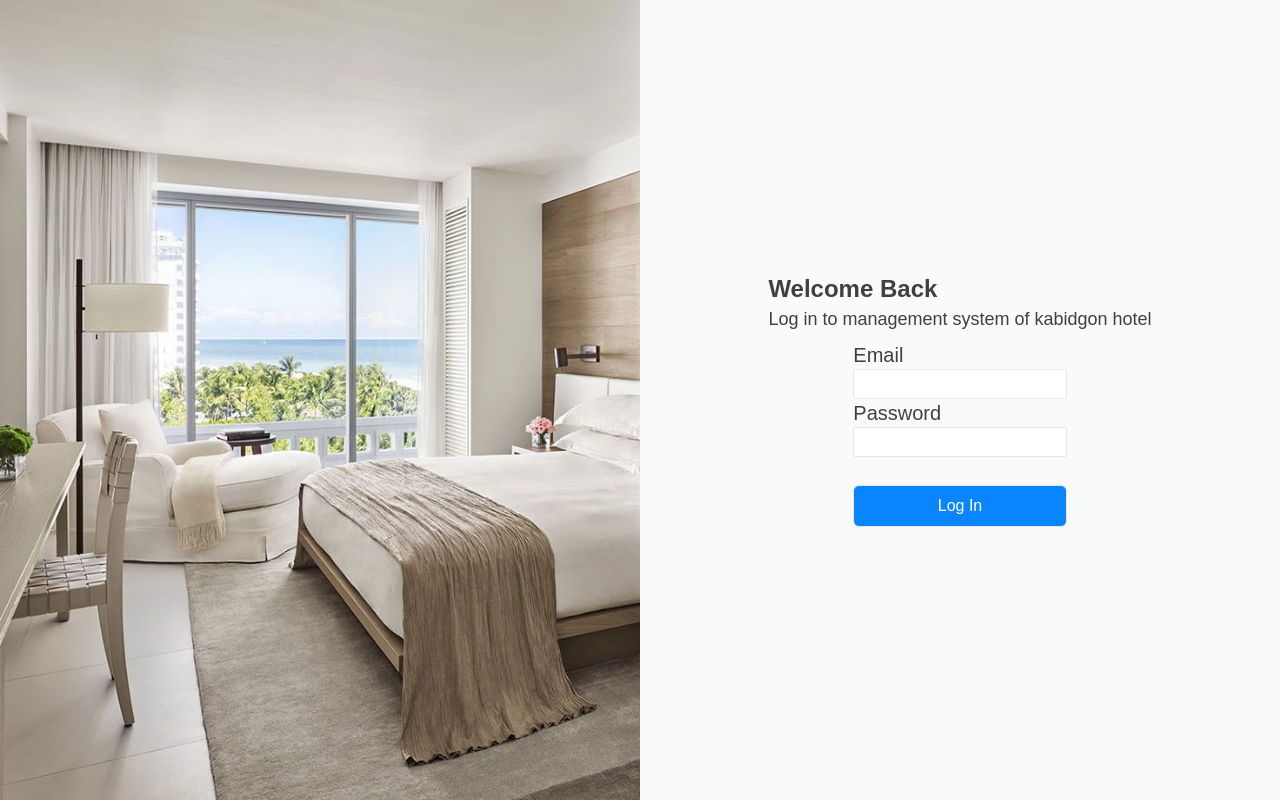
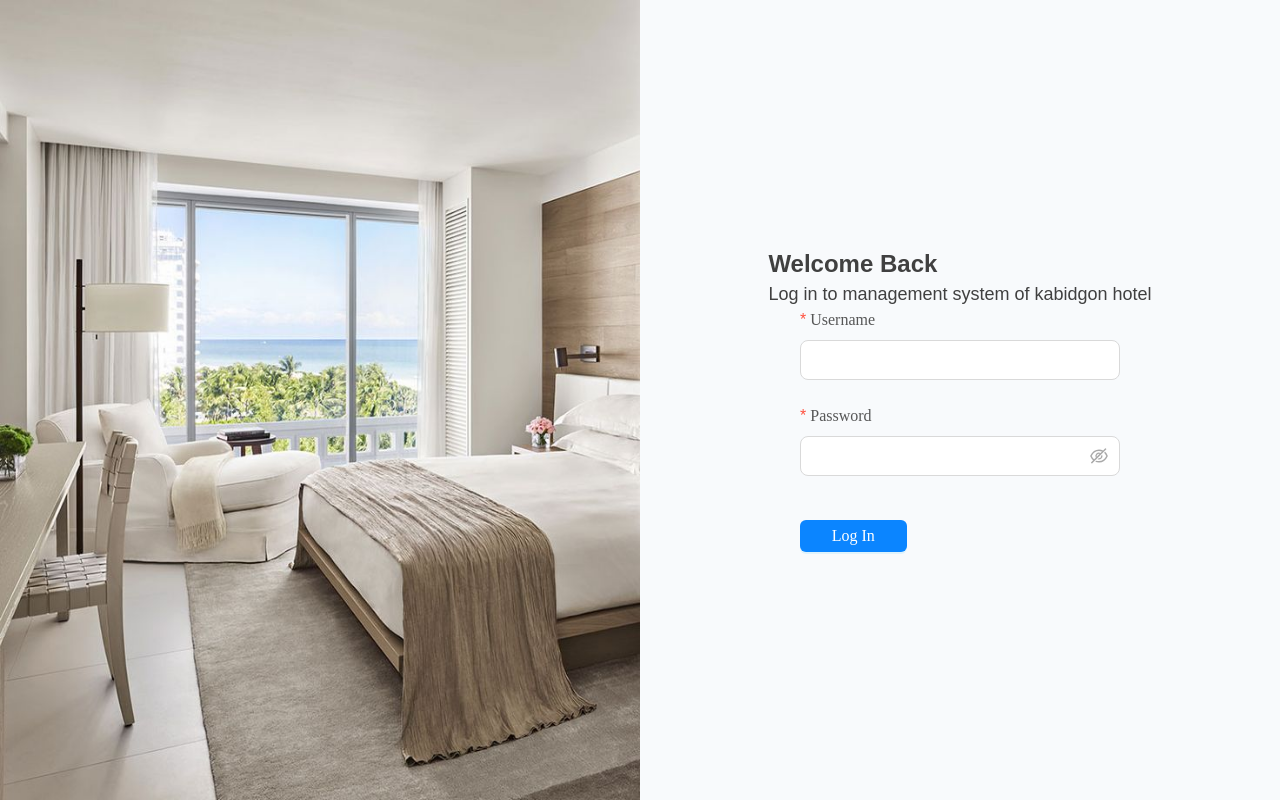
Before and after one commit to ChaiyapatOam/CPE241-FinalProject-Web, a React (Vite) app: page / in a window 1280 px wide. Built offline with nearby package versions, Linux system fonts and the light colour scheme; a web font is replaced by a local one.

Commit message:
feat: authContext & Loading

```diff
--- a/src/App.tsx
+++ b/src/App.tsx
@@ -21,10 +21,12 @@ import Dashboard from './pages/manager/Dashboard'
 import StaffAllService from './pages/staff/allService'
 import StaffHistoryBooking from './pages/staff/historyBooking'
 import ReceptAddServiceRoom from './pages/reception/addServiceRoom'
+import { AuthProvider } from './context/AuthContext'
 
 const App = () => {
   return (
     <Router>
+      <AuthProvider>
         <ConfigProvider theme={theme}>
           <main className="font-IBM bg-slate-50 text-dark-gray min-h-dvh">
             <Routes>
@@ -32,6 +34,7 @@ const App = () => {
 
               <Route path="staff" element={<StaffLayout />}>
                 <Route index element={<Navigate replace to="/staff/avaliable" />} />
+                <Route path="service-booking" element={<StaffRoomType />} />
                 <Route path="roomtype" element={<StaffRoomType />} />
                 <Route path="promotion" element={<StaffPromotion />} />
                 <Route path="all-service" element={<StaffAllService />} />
@@ -65,6 +68,7 @@ const App = () => {
             </Routes>
           </main>
         </ConfigProvider>
+      </AuthProvider>
     </Router>
   )
 }
--- /dev/null
+++ b/src/components/Loading/index.tsx
@@ -0,0 +1,14 @@
+const Loading = () => {
+  return (
+    <div className="flex h-screen">
+      <div className="m-auto">
+        <div className="flex gap-2">
+          <div className="w-5 h-5 rounded-full animate-bounce [animation-delay:-0.3s] bg-primary-blue"></div>
+          <div className="w-5 h-5 rounded-full animate-bounce [animation-delay:-0.15s] bg-primary-blue"></div>
+          <div className="w-5 h-5 rounded-full animate-bounce  bg-primary-blue"></div>
+        </div>
+      </div>
+    </div>
+  )
+}
+export default Loading
--- /dev/null
+++ b/src/context/AuthContext.tsx
@@ -0,0 +1,98 @@
+import { createContext, useCallback, useContext, useEffect, useMemo, useState } from 'react'
+// import { axiosInstance } from '../Axios'
+import { useNavigate } from 'react-router-dom'
+import Loading from '@/components/Loading'
+
+type User = {
+  userName: string
+  email: string
+  role: string
+}
+
+export interface AuthContextValue {
+  user: User
+  isAuthen: boolean
+  // login: () => Promise<void>;
+  logout: () => void
+}
+
+type AuthProviderProps = {
+  children: React.JSX.Element | React.JSX.Element[]
+}
+
+const AuthContext = createContext<AuthContextValue>({} as AuthContextValue)
+
+export const AuthProvider = ({ children }: AuthProviderProps) => {
+  const [isAuthen, setIsAuthen] = useState(false)
+  const [loading, setLoading] = useState(true)
+  const [user, setUser] = useState<User>({ email: '', userName: '', role: '' })
+  const navigate = useNavigate()
+
+  // const login = async () => {
+  //   try {
+  //     const res = await axiosInstance.post("/api/auth/google");
+  //     // console.log(res)
+
+  //     if (res.status === 200) {
+  //       setIsAuthen(true);
+  //       MySwal.fire({
+  //         icon: "success",
+  //         title: "เข้าสู่ระบบสำเร็จ",
+  //         timer: 1500,
+  //       });
+  //       navigate("/home");
+  //     }
+  //   } catch (error) {
+  //     // console.log(error)
+  //     MySwal.fire({
+  //       icon: "error",
+  //       title: "เกิดข้อผิดพลาด!",
+  //       text: "ชื่อผู้ใช้หรือรหัสผ่านไม่ถูกต้อง",
+  //       timer: 1500,
+  //     });
+  //   }
+  // };
+
+  const logout = async () => {
+    // await axiosInstance.post('/api/users/logout')
+    navigate('/')
+    setIsAuthen(false)
+  }
+
+  const handleLogin = useCallback(async (): Promise<void> => {
+    try {
+      //   const res = await axiosInstance.get('/api/users/me')
+      //   if (res.status === 200) {
+      //     setIsAuthen(true)
+      //     setUser(res.data.data)
+      //   }
+      setLoading(false)
+    } catch (err) {
+      // console.log(err);
+      setIsAuthen(false)
+      setLoading(false)
+    }
+  }, [])
+
+  useEffect(() => {
+    handleLogin()
+    // setLoading(false)
+  }, [handleLogin])
+
+  const contextValue = useMemo(() => {
+    return {
+      user,
+      isAuthen,
+      // login,
+      logout,
+    }
+  }, [isAuthen])
+
+  if (loading) return <Loading />
+
+  return <AuthContext.Provider value={contextValue}>{children}</AuthContext.Provider>
+}
+
+export const useAuth = () => {
+  return useContext(AuthContext)
+}
--- a/src/pages/Home.tsx
+++ b/src/pages/Home.tsx
@@ -1,42 +1,55 @@
-import { Link } from 'react-router-dom'
+import { useNavigate } from 'react-router-dom'
 import pic from '../assets/LoginPic.jpeg'
+import { Button, Form, Input } from 'antd'
 
 const Home = () => {
+  const navigate = useNavigate()
+
   // const handleChange = (e: React.ChangeEvent<HTMLInputElement>) => {
   //   setInput(e.target.value)
   //   console.log(input)
   // }
-
+  const onFinish = (values: any) => {
+    console.log('Success:', values)
+    navigate('/staff')
+  }
   return (
-    // <div className="p-10">
-    //   <h1 className="text-xl font-bold">Hello Welcome to Hotel Califonia</h1>
-
-    //   <li className="grid underline text-primary-blue">
-    //     <Link to="/staff">Staff</Link>
-    //     <Link to="/maid">Maid</Link>
-    //     <Link to="/reception/reservation">Reception</Link>
-    //     <Link to="/manager/dashboard">Manager Dashboard</Link>
-    //   </li>
-    // </div>
     <div className="flex flex-row h-screen">
-      <div className="basis-1/2 m-0 " id="side-bar" >
+      <div className="basis-1/2 m-0 " id="side-bar">
         <img src={pic} alt="Hotel Pic" className="size-full " />
       </div>
       <div className="basis-1/2 flex flex-col justify-center items-center" id="Welcome-text">
         <div className="text-left">
-            <h1 className="font-semibold text-2xl p">Welcome Back</h1>
-            <p className="text-lg" >Log in to management system of kabidgon hotel</p>
+          <h1 className="font-semibold text-2xl p">Welcome Back</h1>
+          <p className="text-lg">Log in to management system of kabidgon hotel</p>
         </div>
-        <div className='flex flex-col w-4/12 text-xl my-2'>
-            <label>Email</label>
-            <input type="email" className='border rounded-sm'/>
-            <label>Password</label>
-            <input type="password" className='border rounded-sm'/>
-        </div>
-        <button type="submit" className="border rounded-md text-white bg-primary-blue mt-5 pt-2 pb-2 w-4/12" >
+        <Form layout="vertical" initialValues={{ remember: true }} onFinish={onFinish} className="w-1/2">
+          <Form.Item
+            label="Username"
+            name="username"
+            rules={[{ required: true, message: 'Please input your username!' }]}
+          >
+            <Input size="large" />
+          </Form.Item>
+
+          <Form.Item
+            label="Password"
+            name="password"
+            rules={[{ required: true, message: 'Please input your password!' }]}
+          >
+            <Input.Password size="large" />
+          </Form.Item>
+
+          {/* <Form.Item className="flex justify-center">
+            <Button type="default" size="large" className="!bg-orange !text-white" htmlType="submit">
+              Login
+            </Button>
+          </Form.Item> */}
+          <Button htmlType="submit" type="primary" className="border rounded-md text-white bg-primary-blue mt-5 w-4/12">
             Log In
-        </button>
-    </div>
+          </Button>
+        </Form>
+      </div>
     </div>
   )
 }
--- a/src/pages/reception/payment/index.tsx
+++ b/src/pages/reception/payment/index.tsx
@@ -132,9 +132,9 @@ const Payment = () => {
                 use code
               </Button>
             </Form.Item>
-            <Form.Item label="Payment Method" name="fieldA" valuePropName="checked" className='flex flex-col'>
+            <Form.Item label="Payment Method" name="fieldA" valuePropName="checked" className="flex flex-col">
               <input type="checkbox" value="Cash" />
-              <input type="checkbox" value="Credit"/>
+              <input type="checkbox" value="Credit" />
             </Form.Item>
             <Button
               onClick={(e) => {
--- a/src/pages/staff/Ser/index.tsx
+++ b/src/pages/staff/Ser/index.tsx
@@ -1,4 +1,4 @@
-import { Button, Checkbox, Form, Input, Select, TimePicker } from 'antd'
+import { Button, Form, Input, TimePicker } from 'antd'
 // import { DeleteOutlined } from "@ant-design/icons";
 import { ColumnsType } from 'antd/es/table'
 import { useEffect, useRef, useState } from 'react'
@@ -148,7 +148,7 @@ const StaffService = () => {
           <input className="border rounded-md pl-2" placeholder="Cost" />
         </div>
         <Button
-          onClick={() => {
+          onClick={(e) => {
             setSelectCoupon(e)
             setIsEdit(true)
             setOpenModal(true)
@@ -226,4 +226,4 @@ const StaffService = () => {
   )
 }
 
-export default StaffService;
+export default StaffService
```
Also changed, not shown: src/components/DateTime/index.tsx (+11 -11 lines), src/pages/reception/addServiceRoom/index.tsx (+6 -6 lines), src/pages/staff/Avaliable_Room/index.tsx (+3 -8 lines). Lines whose indentation alone changed are shown as unchanged.
